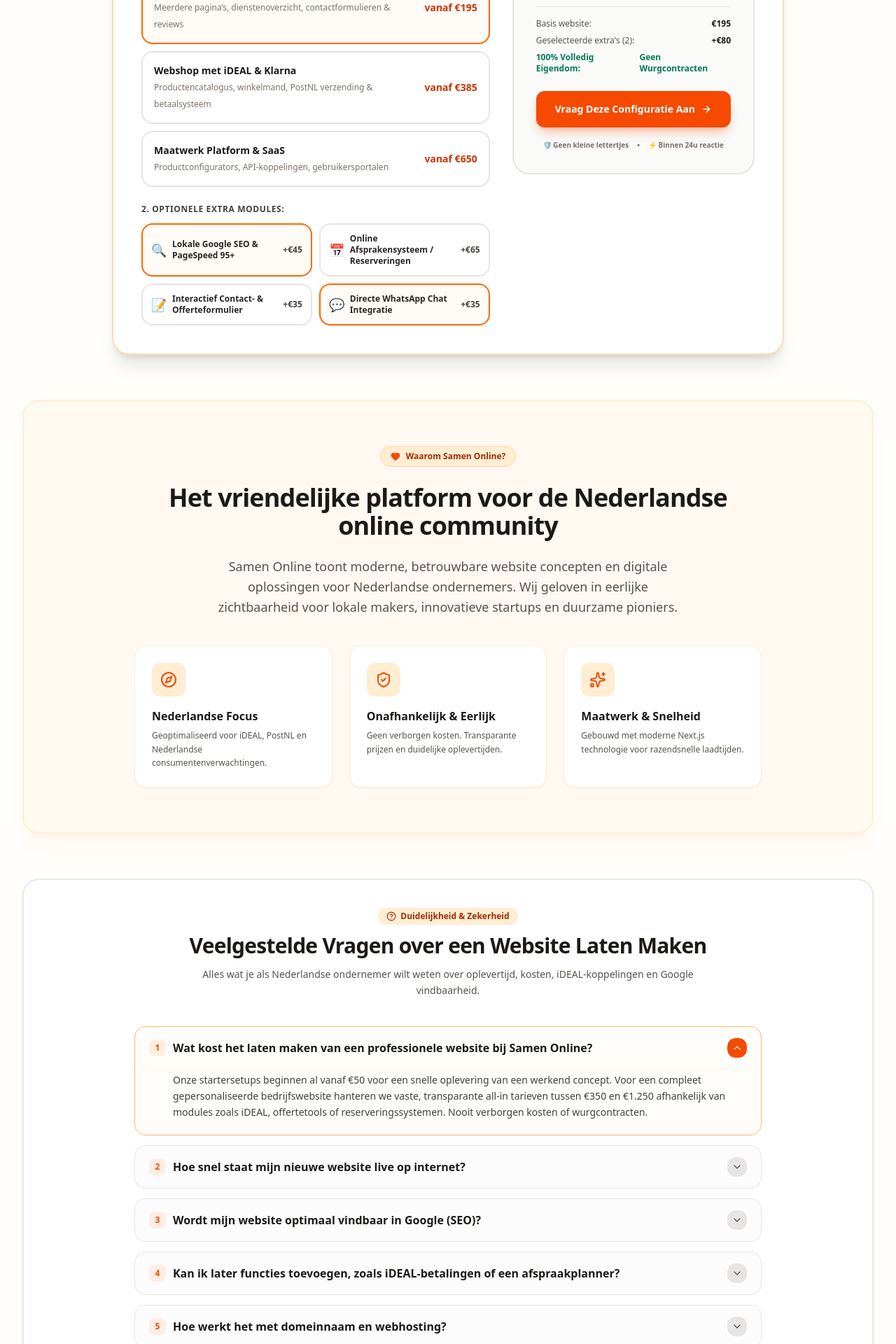
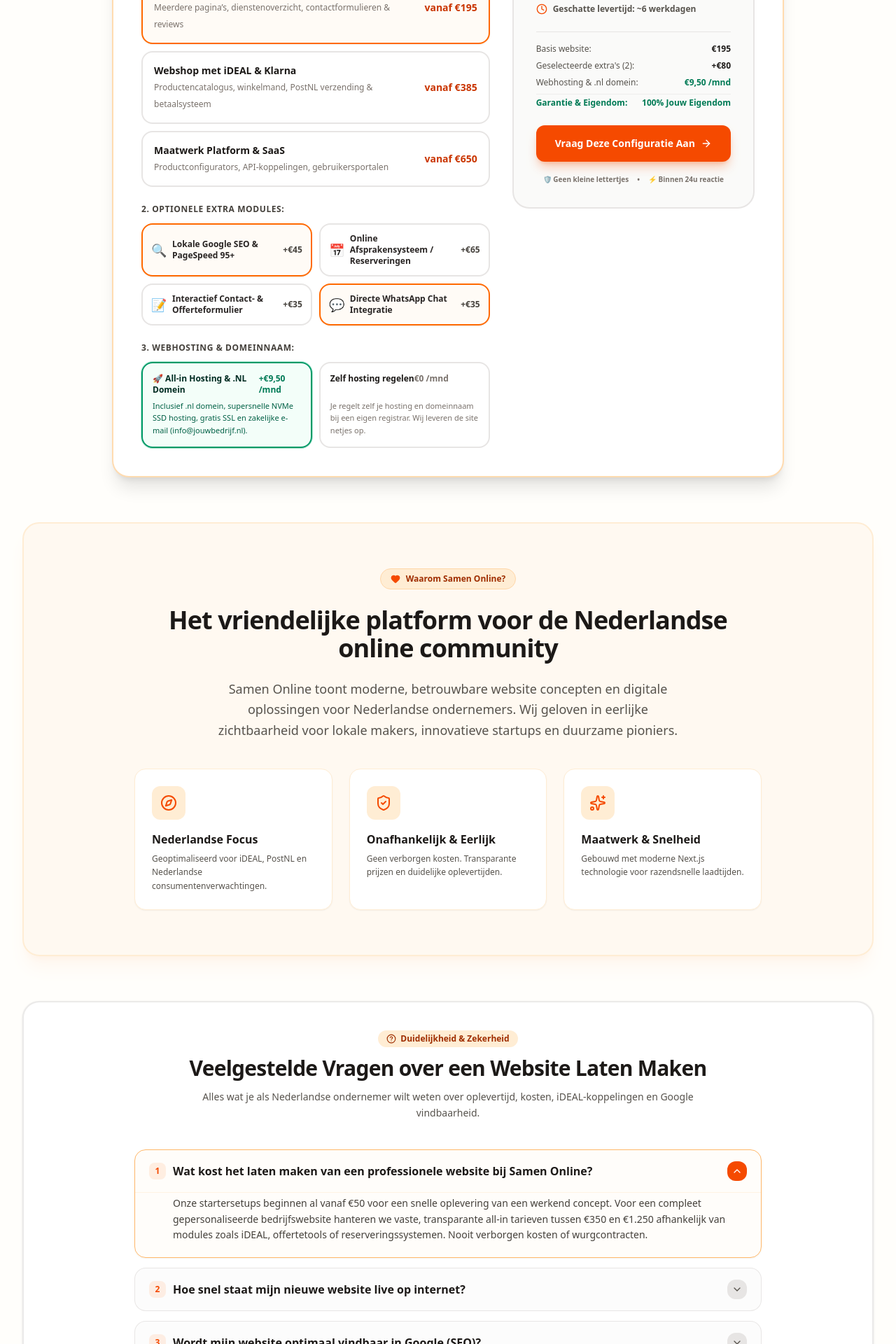
Before and after one commit to samenonline-web/samenonline-web.github.io, a Next.js app: page / in a window 1280 px wide. Shown: the part 4100-6020 px from the top of the page at 70% size. Built offline with nearby package versions, Linux system fonts and the light colour scheme.

Commit message:
feat: add all-in webhosting, .nl domain and business email option across calculator and modal

```diff
--- a/app/layout.tsx
+++ b/app/layout.tsx
@@ -150,10 +150,10 @@ const jsonLd = {
         },
         {
           '@type': 'Question',
-          name: 'Hoe werkt het met domeinnaam en webhosting?',
+          name: 'Zit een domeinnaam, webhosting en zakelijke e-mail hierbij inbegrepen?',
           acceptedAnswer: {
             '@type': 'Answer',
-            text: 'Bij Samen Online blijf je altijd 100% eigenaar van je eigen domeinnaam en website. Je registreert je domeinnaam en hosting eenvoudig op je eigen naam bij een betrouwbare registrar (zoals Vimexx, TransIP of Hostnet, of gratis via platforms zoals GitHub Pages/Vercel). Wij bouwen de complete website en assisteren bij het koppelen.',
+            text: 'Ja! Met ons All-in Webhostingpakket voor €9,50 per maand ontzorgen wij alles: jouw eigen .nl domeinnaam, razendsnelle Nederlandse NVMe SSD webhosting, gratis SSL-certificaat én een zakelijk e-mailadres (zoals info@jouwbedrijf.nl). Zelf hosting beheren bij een eigen provider kan uiteraard ook.',
           },
         },
         {
--- a/src/components/FaqSection.tsx
+++ b/src/components/FaqSection.tsx
@@ -42,10 +42,10 @@ const FAQS: FaqItem[] = [
     aEn: 'Absolutely. All our websites are 100% modular. You can start with a clean landing page and activate an iDEAL webshop, allergen filter, instant quote calculator, or salon appointment booking engine whenever your business grows.',
   },
   {
-    qNl: 'Hoe werkt het met domeinnaam en webhosting?',
-    qEn: 'How does it work with domain registration and web hosting?',
-    aNl: 'Bij Samen Online blijf je altijd 100% eigenaar van je eigen domeinnaam en website. Je registreert je domeinnaam en hosting eenvoudig op je eigen naam bij een betrouwbare registrar (zoals Vimexx, TransIP of Hostnet, of gratis via platforms zoals GitHub Pages/Vercel). Wij bouwen de complete website en kunnen assisteren bij het koppelen aan jouw domein. Zo zit je nooit vast aan dure servercontracten of wurgcontracten!',
-    aEn: 'With Samen Online, you always maintain 100% ownership of your website and domain. You easily register your own domain and hosting in your own name with a trusted provider (such as Vimexx, TransIP, or free platforms like GitHub Pages/Vercel). We build the complete website and assist in connecting it to your domain. This ensures you are never locked into expensive recurring server traps!',
+    qNl: 'Zit een domeinnaam, webhosting en zakelijke e-mail hierbij inbegrepen?',
+    qEn: 'Are domain registration, web hosting, and business email included?',
+    aNl: 'Ja, dat kan! Wij bieden een compleet All-in Webhostingpakket aan voor slechts €9,50 per maand. Wij regelen dan jouw eigen .nl domeinnaam, razendsnelle Nederlandse NVMe SSD webhosting, gratis SSL-beveiliging (het groene slotje) én een zakelijk e-mailadres (zoals info@jouwbedrijf.nl). Wil je liever zelf je hosting beheren bij een eigen provider? Dat kan uiteraard ook; dan leveren we de website compleet voor je op zonder maandelijkse hostingkosten.',
+    aEn: 'Yes! We offer a complete All-in Web Hosting package for just €9.50 per month. We take care of your custom .nl domain, high-speed Dutch NVMe SSD hosting, automated SSL encryption, and your business email inbox (e.g. info@yourcompany.nl). Prefer managing your own host? That is also fully supported with zero recurring hosting costs.',
   },
   {
     qNl: 'Wat moet ik zelf aanleveren om van start te gaan?',
--- a/src/components/Footer.tsx
+++ b/src/components/Footer.tsx
@@ -36,8 +36,8 @@ export const Footer: React.FC<FooterProps> = ({
     onOpenInfoModal(
       lang === 'nl' ? 'Richtlijnen & Transparantie' : 'Guidelines & Transparency',
       lang === 'nl'
-        ? `Welkom bij Samen Online! Wij hanteren de volgende kwaliteitsnormen:\n\n1. Eerlijke Vermeldingen: Alle getoonde website concepten en sjablonen zijn geoptimaliseerd voor de Nederlandse markt (iDEAL, AVG/GDPR, PostNL).\n\n2. Geen Verborgen Kosten: Prijzen, oplevertijden en functionaliteiten zijn transparant.\n\n3. Hoge Kwaliteit: Wij bouwen uitsluitend met moderne technologieën zoals Next.js, React en Tailwind CSS voor maximale snelheid en vindbaarheid (SEO).\n\n4. Vriendelijke Service: Direct persoonlijk contact en ondersteuning in het Nederlands.\n\n5. Bedrijfsstatus & Facturatie: Samen Online is een startend freelance initiatief. Facturen worden netjes opgemaakt conform de Nederlandse fiscale richtlijnen (resultaat uit overige werkzaamheden / ROW), zonder btw-opslag. Een officiële KvK-inschrijving volgt bij verdere doorgroei.`
-        : `Welcome to Samen Online! Our guidelines:\n\n1. Fair Listings: All showcased website templates are designed for the Dutch web landscape.\n\n2. Zero Hidden Costs: Clear pricing and build timelines.\n\n3. Modern Tech: Fast Next.js performance and accessibility standards.\n\n4. Friendly Support: Direct communication and Dutch/English support.\n\n5. Legal & Billing: Operating as an independent freelance starter initiative under Dutch non-VAT regulations (ROW). Official Chamber of Commerce (KvK) registration will follow upon expansion.`
+        ? `Welkom bij Samen Online! Wij hanteren de volgende kwaliteitsnormen:\n\n1. Eerlijke Vermeldingen: Alle getoonde website concepten en sjablonen zijn geoptimaliseerd voor de Nederlandse markt (iDEAL, AVG/GDPR, PostNL).\n\n2. Geen Verborgen Kosten: Prijzen, oplevertijden en functionaliteiten zijn transparant.\n\n3. Hoge Kwaliteit: Wij bouwen uitsluitend met moderne technologieën zoals Next.js, React en Tailwind CSS voor maximale snelheid en vindbaarheid (SEO).\n\n4. Vriendelijke Service: Direct persoonlijk contact en ondersteuning in het Nederlands.\n\n5. Bedrijfsstatus & Facturatie: Samen Online is een startend freelance initiatief. Facturen worden netjes opgemaakt conform de Nederlandse fiscale richtlijnen (resultaat uit overige werkzaamheden / ROW), zonder btw-opslag. Een officiële KvK-inschrijving volgt bij verdere doorgroei.\n\n6. Webhosting & Domeinen: Optionele all-in webhosting op snelle Nederlandse NVMe SSD-servers met 99.9% uptime, gratis SSL en zakelijke e-mail. Klanten behouden altijd de vrije keuze om zelf hosting te regelen.`
+        : `Welcome to Samen Online! Our guidelines:\n\n1. Fair Listings: All showcased website templates are designed for the Dutch web landscape.\n\n2. Zero Hidden Costs: Clear pricing and build timelines.\n\n3. Modern Tech: Fast Next.js performance and accessibility standards.\n\n4. Friendly Support: Direct communication and Dutch/English support.\n\n5. Legal & Billing: Operating as an independent freelance starter initiative under Dutch non-VAT regulations (ROW). Official Chamber of Commerce (KvK) registration will follow upon expansion.\n\n6. Web Hosting & Domains: Optional all-in hosting on high-speed Dutch NVMe SSD servers with automated SSL and business email. Clients maintain the freedom to manage their own host.`
     );
   };
 
--- a/src/components/PriceEstimatorCalculator.tsx
+++ b/src/components/PriceEstimatorCalculator.tsx
@@ -71,6 +71,7 @@ export const PriceEstimatorCalculator: React.FC<PriceEstimatorCalculatorProps> =
 }) => {
   const [selectedType, setSelectedType] = useState<string>('business');
   const [selectedAddons, setSelectedAddons] = useState<string[]>(['seo', 'whatsapp']);
+  const [hostingPlan, setHostingPlan] = useState<'managed' | 'self'>('managed');
 
   const activeTypeObj = SITE_TYPES.find((t) => t.id === selectedType) || SITE_TYPES[1];
 
@@ -94,10 +95,15 @@ export const PriceEstimatorCalculator: React.FC<PriceEstimatorCalculatorProps> =
       .filter(Boolean)
       .join(', ');
 
+    const hostingText =
+      hostingPlan === 'managed'
+        ? 'Inclusief All-in Hosting, .nl domein en zakelijke e-mail (+€9,50/mnd)'
+        : 'Klant regelt zelf hosting (€0/mnd)';
+
     onOpenRequestModal({
       templateName: activeTypeObj.nameNl,
-      budget: `Indicatie: €${totalPrice} (Inclusief: ${addonNames || 'Geen extra’s'})`,
-      notes: `Aanvraag via 60-seconden calculator: Type: ${activeTypeObj.nameNl}, Extra opties: ${addonNames || 'Geen'}, Verwachte levertijd: ~${estimatedDays} dagen.`,
+      budget: `Indicatie: €${totalPrice} eenmalig${hostingPlan === 'managed' ? ' + €9,50/mnd all-in hosting' : ''}`,
+      notes: `Aanvraag via 60-seconden calculator: Type: ${activeTypeObj.nameNl}, Extra opties: ${addonNames || 'Geen'}, Hosting: ${hostingText}, Verwachte levertijd: ~${estimatedDays} dagen.`,
     });
   };
 
@@ -188,6 +194,58 @@ export const PriceEstimatorCalculator: React.FC<PriceEstimatorCalculatorProps> =
                 })}
               </div>
             </div>
+
+            {/* Step 3: Webhosting & Domeinnaam Keuze */}
+            <div>
+              <label className="text-xs font-black uppercase text-stone-700 tracking-wider block mb-3">
+                3. {lang === 'nl' ? 'Webhosting & Domeinnaam:' : 'Hosting & Domain Registration:'}
+              </label>
+              <div className="grid grid-cols-1 sm:grid-cols-2 gap-2.5">
+                <button
+                  type="button"
+                  onClick={() => setHostingPlan('managed')}
+                  className={`p-3.5 rounded-2xl border-2 text-left transition-all cursor-pointer flex flex-col justify-between ${
+                    hostingPlan === 'managed'
+                      ? 'border-emerald-600 bg-emerald-50/60 shadow-2xs ring-1 ring-emerald-500/30'
+                      : 'border-stone-200 hover:border-emerald-300 bg-white'
+                  }`}
+                >
+                  <div className="flex items-center justify-between mb-1.5">
+                    <span className="font-black text-xs text-emerald-950 flex items-center gap-1">
+                      <span>🚀 All-in Hosting & .NL Domein</span>
+                    </span>
+                    <span className="text-xs font-black text-emerald-700">+€9,50 /mnd</span>
+                  </div>
+                  <p className="text-[11px] text-emerald-800 leading-relaxed font-medium">
+                    {lang === 'nl'
+                      ? 'Inclusief .nl domein, supersnelle NVMe SSD hosting, gratis SSL en zakelijke e-mail (info@jouwbedrijf.nl).'
+                      : 'Includes .nl domain, NVMe SSD hosting, free SSL, and business email.'}
+                  </p>
+                </button>
+
+                <button
+                  type="button"
+                  onClick={() => setHostingPlan('self')}
+                  className={`p-3.5 rounded-2xl border-2 text-left transition-all cursor-pointer flex flex-col justify-between ${
+                    hostingPlan === 'self'
+                      ? 'border-orange-500 bg-orange-50/50 shadow-2xs ring-1 ring-orange-500/30'
+                      : 'border-stone-200 hover:border-orange-200 bg-white'
+                  }`}
+                >
+                  <div className="flex items-center justify-between mb-1.5">
+                    <span className="font-black text-xs text-stone-900">
+                      {lang === 'nl' ? 'Zelf hosting regelen' : 'Arrange own hosting'}
+                    </span>
+                    <span className="text-xs font-black text-stone-500">€0 /mnd</span>
+                  </div>
+                  <p className="text-[11px] text-stone-500 leading-relaxed font-medium">
+                    {lang === 'nl'
+                      ? 'Je regelt zelf je hosting en domeinnaam bij een eigen registrar. Wij leveren de site netjes op.'
+                      : 'You register your own hosting and domain. We provide complete setup delivery.'}
+                  </p>
+                </button>
+              </div>
+            </div>
           </div>
 
           {/* Right: Realtime Summary Card */}
@@ -202,7 +260,20 @@ export const PriceEstimatorCalculator: React.FC<PriceEstimatorCalculatorProps> =
                 <span className="text-xs font-bold text-stone-400"> (eenmalig)</span>
               </div>
 
-              <div className="flex items-center gap-2 text-xs font-bold text-stone-600 mb-6">
+              {hostingPlan === 'managed' ? (
+                <div className="text-sm font-extrabold text-emerald-700 mt-1 flex items-center gap-2">
+                  <span>+ €9,50 per maand</span>
+                  <span className="text-[10px] text-emerald-800 font-bold bg-emerald-100 border border-emerald-300 px-2 py-0.5 rounded-full">
+                    All-in ontzorgd
+                  </span>
+                </div>
+              ) : (
+                <div className="text-xs font-bold text-stone-500 mt-1">
+                  Geen maandelijkse hostingkosten via ons
+                </div>
+              )}
+
+              <div className="flex items-center gap-2 text-xs font-bold text-stone-600 mt-4 mb-6">
                 <Clock className="w-4 h-4 text-orange-600" />
                 <span>Geschatte levertijd: ~{estimatedDays} werkdagen</span>
               </div>
@@ -216,9 +287,15 @@ export const PriceEstimatorCalculator: React.FC<PriceEstimatorCalculatorProps> =
                   <span>Geselecteerde extra&apos;s ({selectedAddons.length}):</span>
                   <strong className="text-stone-900">+€{addonsTotal}</strong>
                 </div>
-                <div className="flex justify-between text-emerald-700 font-bold">
-                  <span>100% Volledig Eigendom:</span>
-                  <span>Geen Wurgcontracten</span>
+                <div className="flex justify-between">
+                  <span>Webhosting & .nl domein:</span>
+                  <strong className={hostingPlan === 'managed' ? 'text-emerald-700' : 'text-stone-700'}>
+                    {hostingPlan === 'managed' ? '€9,50 /mnd' : 'Zelf regelen (€0)'}
+                  </strong>
+                </div>
+                <div className="flex justify-between text-emerald-700 font-bold pt-1 border-t border-stone-200/60">
+                  <span>Garantie & Eigendom:</span>
+                  <span>100% Jouw Eigendom</span>
                 </div>
               </div>
             </div>
--- a/src/components/RequestWebsiteModal.tsx
+++ b/src/components/RequestWebsiteModal.tsx
@@ -37,6 +37,7 @@ export const RequestWebsiteModal: React.FC<RequestWebsiteModalProps> = ({
     notes: '',
   });
 
+  const [includeHosting, setIncludeHosting] = useState(true);
   const [isSubmitting, setIsSubmitting] = useState(false);
   const [submitted, setSubmitted] = useState(false);
   const [errorMessage, setErrorMessage] = useState('');
@@ -49,6 +50,11 @@ export const RequestWebsiteModal: React.FC<RequestWebsiteModalProps> = ({
         budget: initialCustomData.budget || prev.budget,
         notes: initialCustomData.notes || prev.notes,
       }));
+      if (initialCustomData.notes?.includes('Zelf hosting regelen')) {
+        setIncludeHosting(false);
+      } else if (initialCustomData.notes?.includes('All-in Hosting')) {
+        setIncludeHosting(true);
+      }
     } else if (selectedTemplate) {
       setFormData((prev) => ({
         ...prev,
@@ -86,6 +92,7 @@ export const RequestWebsiteModal: React.FC<RequestWebsiteModalProps> = ({
       payload.append('company', formData.companyName || 'Particulier / Nieuw project');
       payload.append('template', formData.templateName);
       payload.append('theme_configuration', `Thema: ${preferredTheme || 'Standaard'}, Font: ${preferredFont || 'Standaard'}`);
+      payload.append('hosting_plan', includeHosting ? 'Ja, All-in Webhosting & .NL Domein (+€9,50/mnd)' : 'Nee, regelt zelf hosting (€0/mnd)');
       payload.append('budget', formData.budget);
       payload.append(
         'message',
@@ -321,6 +328,28 @@ export const RequestWebsiteModal: React.FC<RequestWebsiteModalProps> = ({
               />
             </div>
 
+            {/* Include Hosting Checkbox */}
+            <label className="flex items-start gap-2.5 p-3 rounded-2xl bg-emerald-50 border border-emerald-200 cursor-pointer text-xs font-semibold text-emerald-950">
+              <input
+                type="checkbox"
+                checked={includeHosting}
+                onChange={(e) => setIncludeHosting(e.target.checked)}
+                className="mt-0.5 rounded text-emerald-600 focus:ring-emerald-500 w-4 h-4 cursor-pointer"
+              />
+              <div>
+                <span className="font-extrabold block text-stone-900">
+                  {lang === 'nl'
+                    ? 'All-in Webhosting & .NL Domein Verzorgen (+€9,50/mnd)'
+                    : 'Include All-in Web Hosting & Domain (+€9.50/mo)'}
+                </span>
+                <span className="text-[11px] text-emerald-800 font-normal leading-tight block mt-0.5">
+                  {lang === 'nl'
+                    ? 'Ontzorgd op Nederlandse NVMe SSD-servers met gratis SSL en zakelijke e-mail (info@jouwbedrijf.nl).'
+                    : 'Hosted on Dutch NVMe SSD servers with automated SSL and business email.'}
+                </span>
+              </div>
+            </label>
+
             {/* Submit Button */}
             <div className="pt-2">
               <button
```
